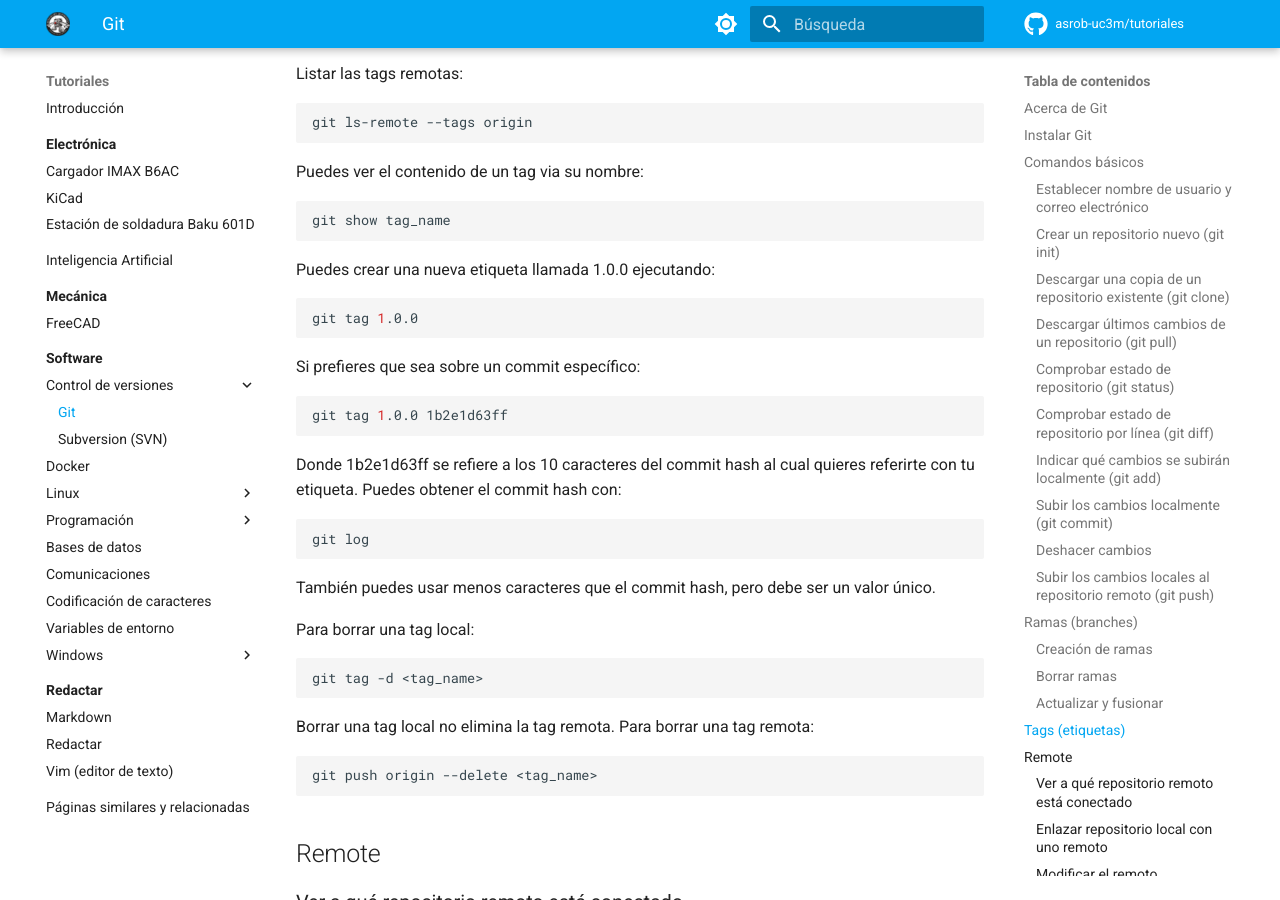
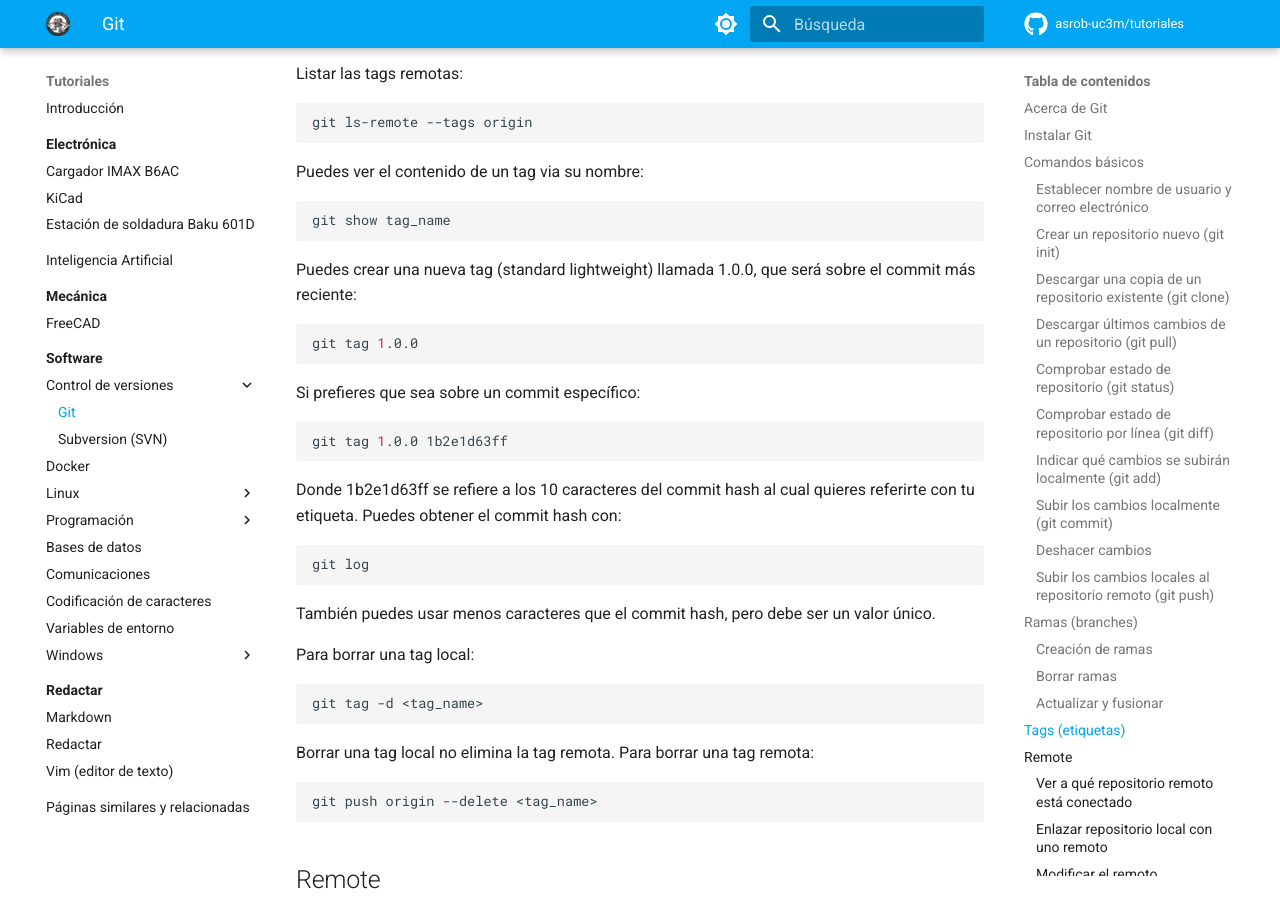
Before and after one commit to asrob-uc3m/tutoriales, an MkDocs documentation site: the page built from docs/software/version-control/git.md, in a window 1280 px wide and 900 px high, scrolled down 5024 px. Built offline with MkDocs 1.6.1 and Material for MkDocs 9.7.7, drawn with Linux system fonts in a browser that asks for light colours; comment, search, counter and statistics services are not loaded.

Commit message:
git: tag standard

````diff
--- a/docs/software/version-control/git.md
+++ b/docs/software/version-control/git.md
@@ -224,7 +224,7 @@ Puedes ver el contenido de un tag via su nombre:
 git show tag_name
 ```
 
-Puedes crear una nueva etiqueta llamada 1.0.0 ejecutando:
+Puedes crear una nueva tag (standard lightweight) llamada 1.0.0, que será sobre el commit más reciente:
 
 ```bash
 git tag 1.0.0
````
